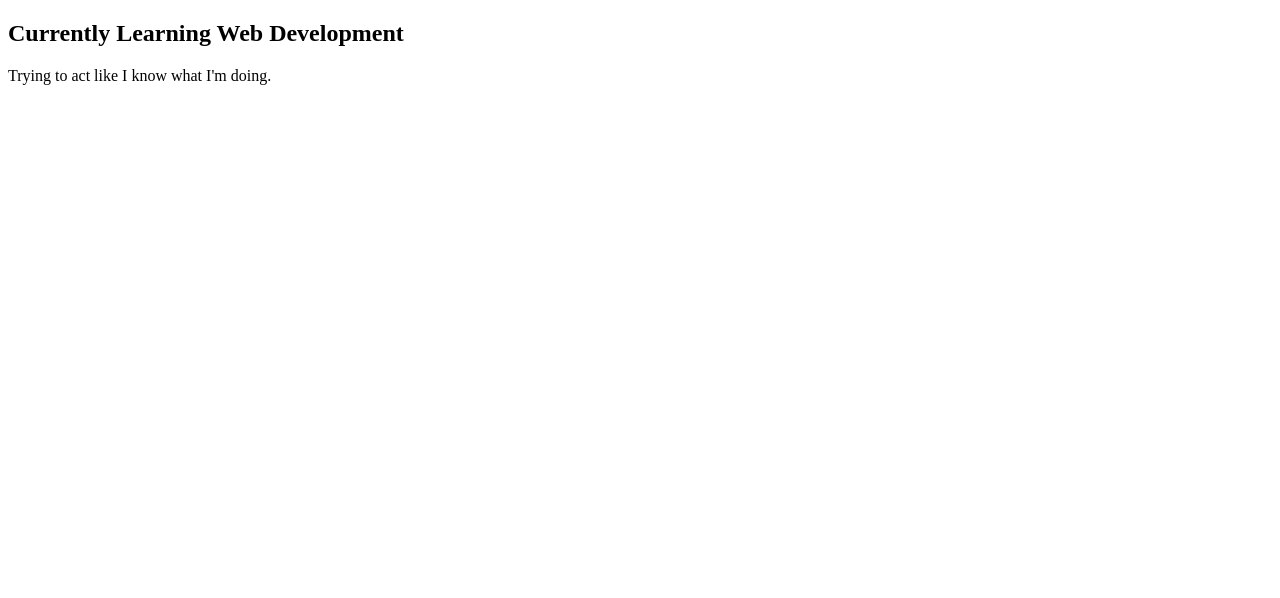
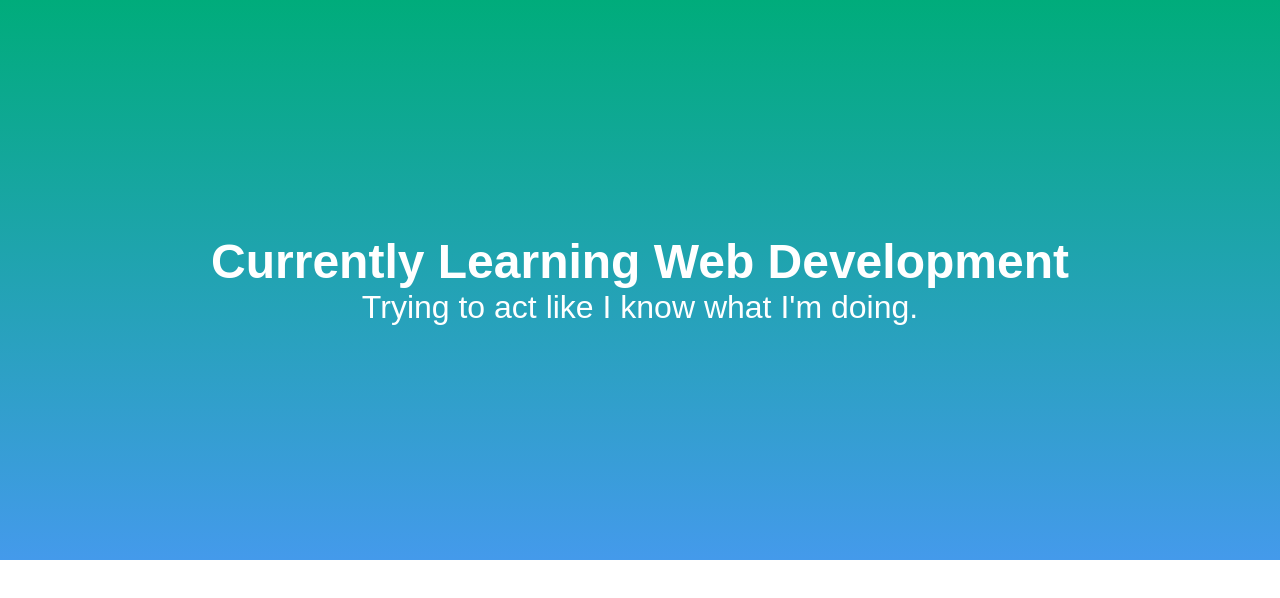
Before and after one commit to quadrupler/portfolio-site, a plain HTML site: page index.html in a window 1280 px wide. Drawn offline with Linux system fonts and the light colour scheme.

Commit message:
finished welcome section of website

```diff
--- a/app.css
+++ b/app.css
@@ -0,0 +1,33 @@
+* {
+    margin: 0;
+}
+
+body {
+    font-family: Arial, Helvetica, sans-serif;
+}
+
+#welcome-section {
+    display: flex;
+    flex-direction: column;
+    justify-content: center;
+    align-items: center;
+    height: 70vh;
+    width: 100vw;
+    background: linear-gradient(to top, #449AEB, #00AC7B);
+    /* box-shadow: 0 13px 7px 0 rgba(0,0,0,0.27); */
+  }
+
+  #welcome-description {
+    margin: 0;
+    text-align: center;
+    color: white;
+    font-size: 2em;
+    font-weight: lighter;
+  }
+
+  #welcome-title {
+    font-size: 3em;
+    color: white;
+    margin: 0;
+    text-align: center;
+  }
--- a/index.html
+++ b/index.html
@@ -4,12 +4,13 @@
     <meta charset="UTF-8">
     <meta name="viewport" content="width=device-width, initial-scale=1.0">
     <title>Brian Baileys Web Development Portfolio</title>
+    <link rel="stylesheet" href="app.css">
 </head>
 <body>
     <section id='welcome-section'>
         <div id='welcome-text'>
             <header>
-                <h1>
+                <h1 id='welcome-title'>
                     Currently Learning Web Development
                 </h1>
             </header>
```
